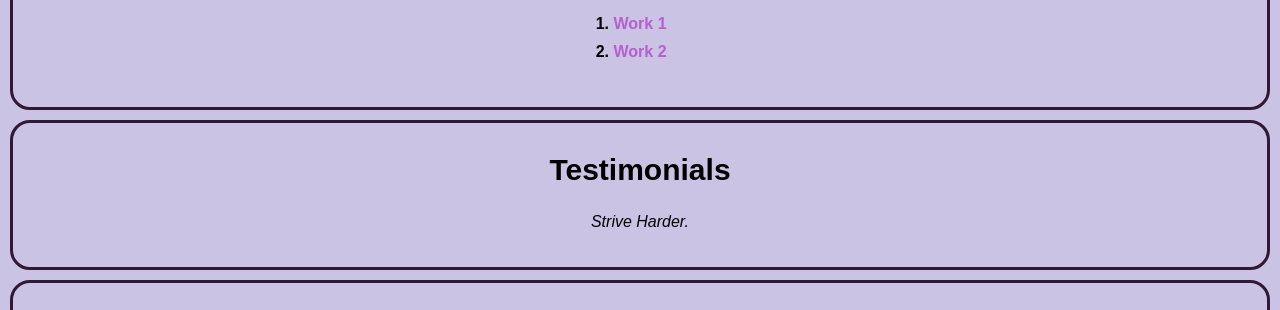
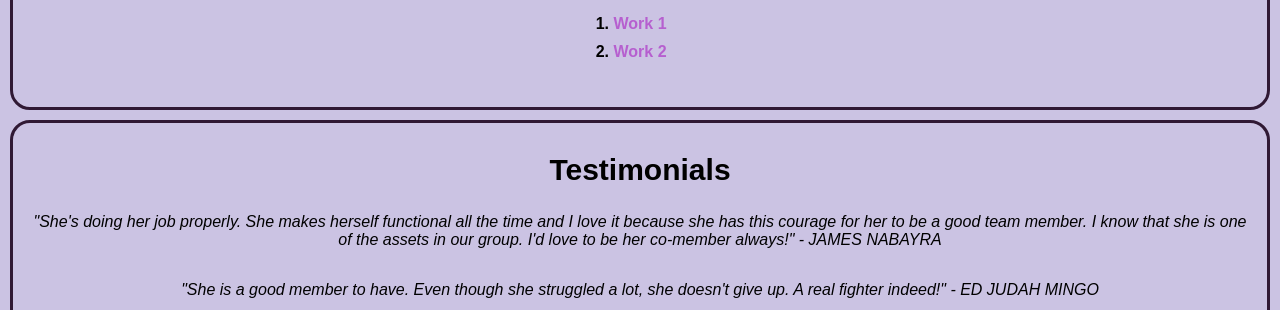
Before and after one commit to PUP-BSIT/final-exercise-CASIM-KAREN, a plain HTML site: page casim_karenalonica/casim_karenalonica.html in a window 1280 px wide. Shown: the part 627-937 px from the top of the page. Drawn offline with Linux system fonts and the light colour scheme.

Commit message:
change testimonials

```diff
--- a/casim_karenalonica/casim_karenalonica.html
+++ b/casim_karenalonica/casim_karenalonica.html
@@ -38,7 +38,14 @@
 
     <div>
         <h2>Testimonials</h2>
-        <p>Strive Harder.</p>
+        <p>"She's doing her job properly. She makes herself functional all
+            the time and I love it because she has this courage for her to
+            be a good team member. I know that she is one of the assets in
+            our group. I'd love to be her co-member always!"
+            - JAMES NABAYRA</p>
+		<p>"She is a good member to have. Even though she struggled a lot,
+            she doesn't give up. A real fighter indeed!" - ED JUDAH MINGO</p>
+		<p>"She is Beautiful". - Diana Rose Fidel</p>
     </div>
 
     <section id="my_goals">
```
